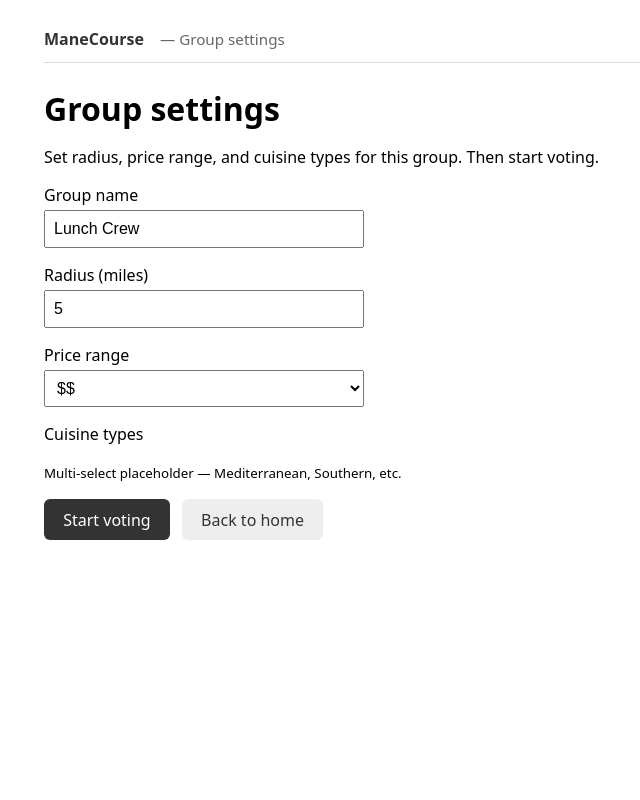
After one commit to ameliawazio/HCI, a Flask app: page /group/1/settings in a window 1280 px wide. The commit adds this page. Shown: the whole page, without its empty margins (292-932 px from the left). Run offline with Flask 3, Linux system fonts and the light colour scheme.

Commit message:
Add ManeCourse pages, nav, Flask routes; Basic page nav enabled but functionality. Template for each person to work on their page

```diff
--- a/backend/app.py
+++ b/backend/app.py
@@ -14,10 +14,40 @@ def login():
     username = data.get("username", "")
     password = data.get("password", "")
 
-    if username == "admin" and password == "password123":
+    # Demo: accept any login for demonstrational flow
+    if username and password:
         return jsonify({"success": True, "message": "Login successful"})
+    return jsonify({"success": False, "message": "Enter username and password"}), 401
 
-    return jsonify({"success": False, "message": "Invalid username or password"}), 401
+
+@app.get("/home")
+def home():
+    return render_template("home.html")
+
+
+@app.get("/group/<int:group_id>/settings")
+def group_settings(group_id):
+    return render_template("group-settings.html", group_id=group_id)
+
+
+@app.get("/group/<int:group_id>/swipe")
+def swipe(group_id):
+    return render_template("swipe.html", group_id=group_id)
+
+
+@app.get("/group/<int:group_id>/results")
+def results(group_id):
+    return render_template("results.html", group_id=group_id)
+
+
+@app.get("/group/<int:group_id>/map")
+def map_page(group_id):
+    return render_template("map.html", group_id=group_id)
+
+
+@app.get("/restaurant/<int:restaurant_id>")
+def restaurant_detail(restaurant_id):
+    return render_template("restaurant-detail.html", restaurant_id=restaurant_id)
 
 
 if __name__ == "__main__":
--- /dev/null
+++ b/backend/requirements.txt
@@ -0,0 +1 @@
+flask>=3.0.0
--- a/backend/static/app.js
+++ b/backend/static/app.js
@@ -20,6 +20,9 @@ form.addEventListener('submit', async (event) => {
 
     const data = await response.json();
     result.textContent = data.message;
+    if (data.success) {
+      window.location.href = '/home';
+    }
   } catch (error) {
     result.textContent = 'Server error. Please try again.';
   }
--- /dev/null
+++ b/backend/static/css/style.css
@@ -0,0 +1,162 @@
+/* ManeCourse — shared layout and nav (demo) */
+* {
+  box-sizing: border-box;
+}
+
+body {
+  font-family: system-ui, -apple-system, sans-serif;
+  margin: 0;
+  padding: 0;
+  max-width: 640px;
+  margin-left: auto;
+  margin-right: auto;
+  padding: 1rem;
+  min-height: 100vh;
+}
+
+.app-nav {
+  display: flex;
+  align-items: center;
+  gap: 1rem;
+  padding: 0.75rem 0;
+  border-bottom: 1px solid #ddd;
+  margin-bottom: 1.5rem;
+}
+
+.app-nav a {
+  color: #333;
+  text-decoration: none;
+  font-weight: 500;
+}
+
+.app-nav a:hover {
+  text-decoration: underline;
+}
+
+.app-nav .nav-home {
+  font-weight: 600;
+}
+
+.app-nav .nav-current {
+  color: #666;
+  font-size: 0.95rem;
+}
+
+.page-title {
+  margin-top: 0;
+  margin-bottom: 1rem;
+}
+
+.actions {
+  display: flex;
+  flex-wrap: wrap;
+  gap: 0.75rem;
+  margin: 1rem 0;
+}
+
+.btn {
+  display: inline-block;
+  padding: 0.6rem 1.2rem;
+  background: #333;
+  color: #fff;
+  text-decoration: none;
+  border: none;
+  border-radius: 6px;
+  font-size: 1rem;
+  cursor: pointer;
+}
+
+.btn:hover {
+  background: #555;
+}
+
+.btn-secondary {
+  background: #eee;
+  color: #333;
+}
+
+.card-list {
+  list-style: none;
+  padding: 0;
+  margin: 1rem 0;
+}
+
+.card-list li {
+  padding: 0.75rem;
+  border: 1px solid #eee;
+  border-radius: 8px;
+  margin-bottom: 0.5rem;
+}
+
+.card-list a {
+  color: #333;
+  text-decoration: none;
+  font-weight: 500;
+}
+
+.card-list a:hover {
+  text-decoration: underline;
+}
+
+.form-group {
+  margin-bottom: 1rem;
+}
+
+.form-group label {
+  display: block;
+  margin-bottom: 0.25rem;
+  font-weight: 500;
+}
+
+.form-group input,
+.form-group select {
+  width: 100%;
+  max-width: 320px;
+  padding: 0.5rem;
+  font-size: 1rem;
+}
+
+.info-box {
+  background: #f5f5f5;
+  padding: 1rem;
+  border-radius: 8px;
+  margin: 1rem 0;
+}
+
+.map-placeholder {
+  background: #e8e8e8;
+  height: 280px;
+  border-radius: 8px;
+  display: flex;
+  align-items: center;
+  justify-content: center;
+  color: #666;
+  margin: 1rem 0;
+}
+
+.swipe-area {
+  min-height: 360px;
+  background: #f9f9f9;
+  border-radius: 12px;
+  display: flex;
+  align-items: center;
+  justify-content: center;
+  margin: 1rem 0;
+  border: 2px dashed #ccc;
+}
+
+.swipe-actions {
+  display: flex;
+  justify-content: center;
+  gap: 1rem;
+  margin-top: 1rem;
+}
+
+.restaurant-detail .detail-row {
+  margin: 0.5rem 0;
+}
+
+.restaurant-detail .detail-label {
+  font-weight: 600;
+  color: #555;
+}
--- /dev/null
+++ b/backend/templates/_nav.html
@@ -0,0 +1,4 @@
+<nav class="app-nav">
+  <a href="{{ url_for('home') }}" class="nav-home">ManeCourse</a>
+  {% if nav_current %}<span class="nav-current">— {{ nav_current }}</span>{% endif %}
+</nav>
--- /dev/null
+++ b/backend/templates/group-settings.html
@@ -0,0 +1,43 @@
+<!DOCTYPE html>
+<html lang="en">
+<head>
+  <meta charset="UTF-8" />
+  <meta name="viewport" content="width=device-width, initial-scale=1.0" />
+  <title>ManeCourse — Group settings</title>
+  <link rel="stylesheet" href="{{ url_for('static', filename='css/style.css') }}" />
+</head>
+<body>
+  {% set nav_current = 'Group settings' %}
+  {% include '_nav.html' %}
+
+  <h1 class="page-title">Group settings</h1>
+  <p>Set radius, price range, and cuisine types for this group. Then start voting.</p>
+
+  <div class="form-group">
+    <label for="group-name">Group name</label>
+    <input id="group-name" type="text" value="Lunch Crew" />
+  </div>
+  <div class="form-group">
+    <label for="radius">Radius (miles)</label>
+    <input id="radius" type="number" value="5" min="1" max="25" />
+  </div>
+  <div class="form-group">
+    <label for="price">Price range</label>
+    <select id="price">
+      <option>$</option>
+      <option selected>$$</option>
+      <option>$$$</option>
+      <option>$$$$</option>
+    </select>
+  </div>
+  <div class="form-group">
+    <label>Cuisine types</label>
+    <p><small>Multi-select placeholder — Mediterranean, Southern, etc.</small></p>
+  </div>
+
+  <div class="actions">
+    <a href="{{ url_for('swipe', group_id=group_id) }}" class="btn">Start voting</a>
+    <a href="{{ url_for('home') }}" class="btn btn-secondary">Back to home</a>
+  </div>
+</body>
+</html>
```
Also changed, not shown: backend/templates/home.html (added, +26 -0 lines), backend/templates/index.html (+16 -11 lines), backend/templates/map.html (added, +29 -0 lines), backend/templates/restaurant-detail.html (added, +27 -0 lines), backend/templates/results.html (added, +31 -0 lines), backend/templates/swipe.html (added, +30 -0 lines), 1 other file.
